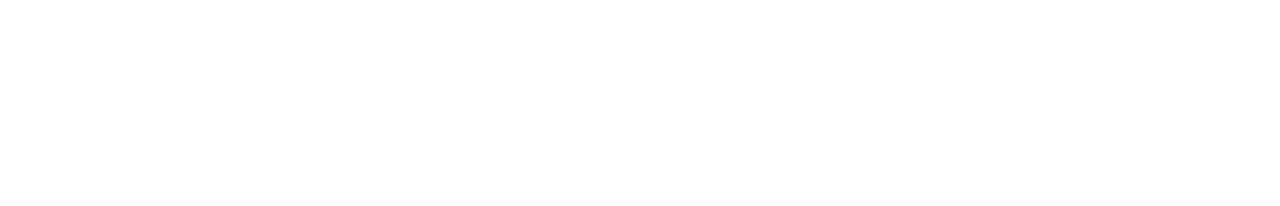
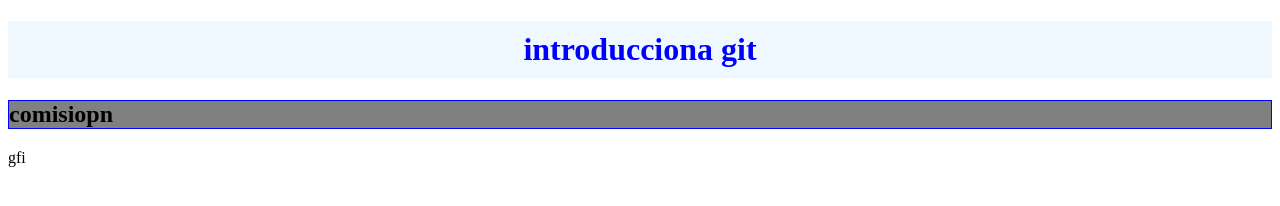
Before and after one commit to brunoavenoso/pruebaa, a plain HTML site: page index.html in a window 1280 px wide. Drawn offline with Linux system fonts and the light colour scheme.

Commit message:
cambio en html y css

```diff
--- a/CSS/estilos.css
+++ b/CSS/estilos.css
@@ -0,0 +1,10 @@
+h1{
+    color: blue;
+background-color: aliceblue;
+padding: 10px;
+text-align: center;
+}
+h2{
+    border: 1px solid blue;
+    background-color: gray;
+}
--- a/index.html
+++ b/index.html
@@ -5,9 +5,11 @@
     <meta charset="UTF-8">
     <meta http-equiv="X-UA-Compatible" content="IE=edge">
     <meta name="viewport" content="width=device-width, initial-scale=1.0">
-    <title>Document</title>
+    <title>Intro a Git</title>
 </head>
 <body>
+    <h1>introducciona git</h1>
+    <h2>comisiopn </h2>
 
 </body>
-</html>
+</html>gfi
```
